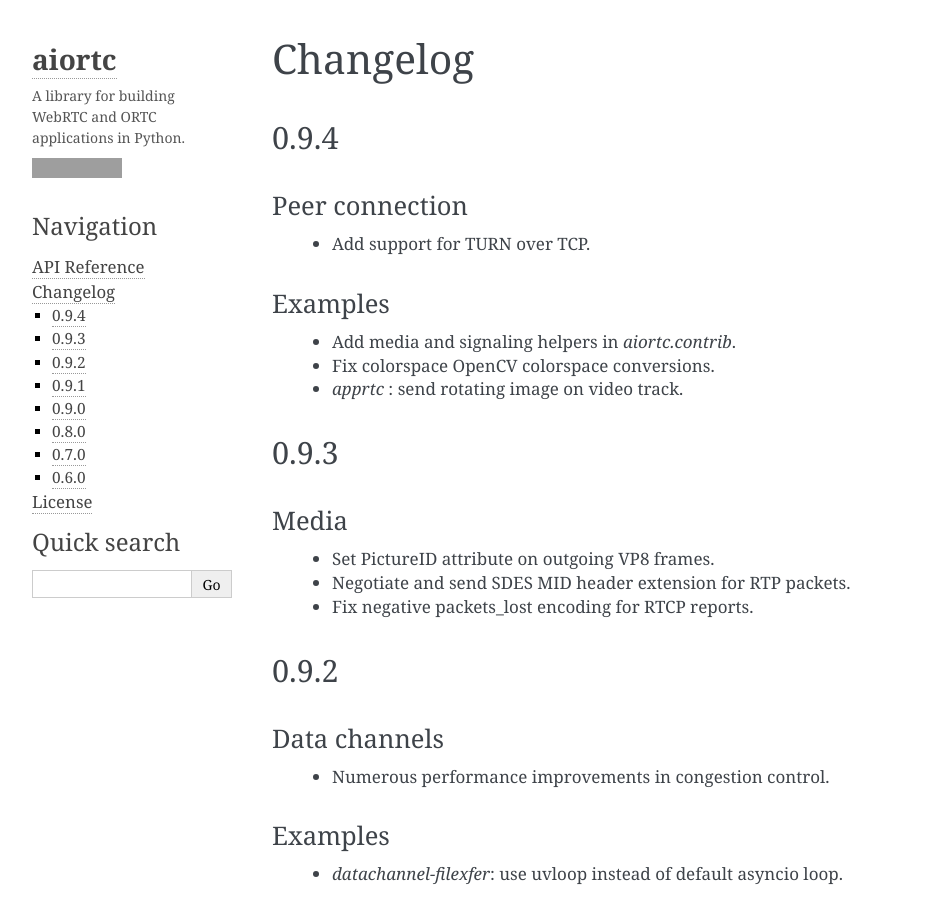
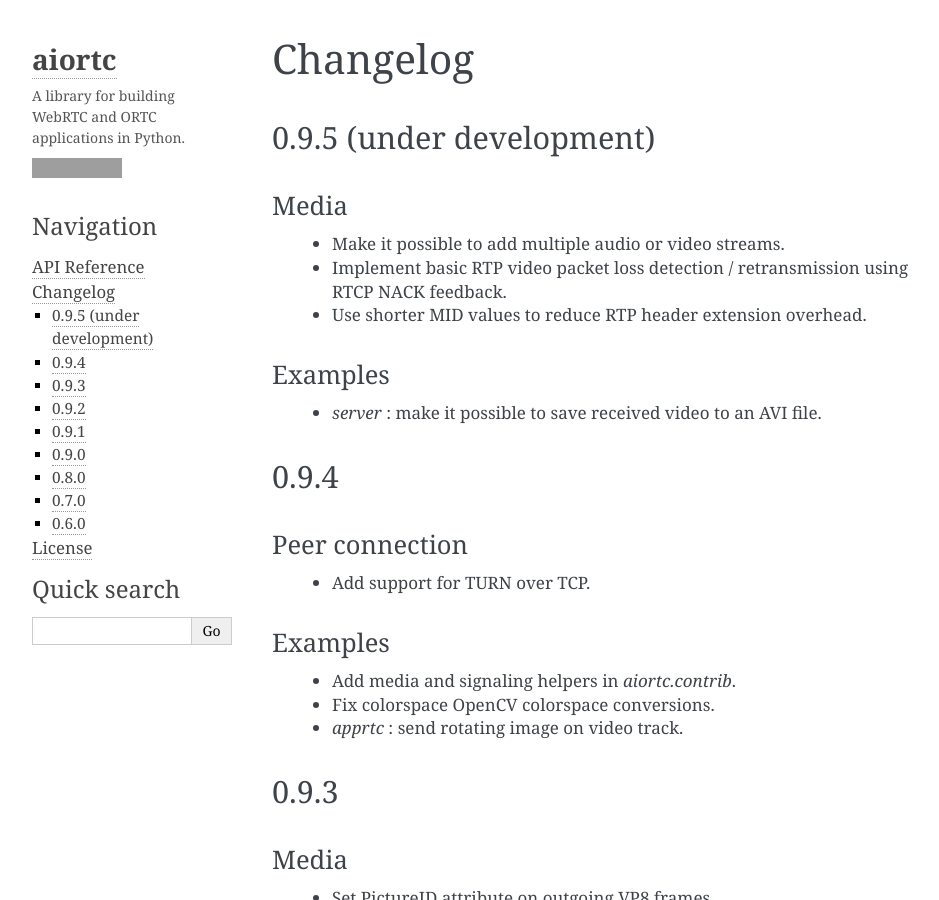
Before and after one commit to mametaro99/image-recognition, a Sphinx documentation site: the page built from docs/changelog.rst, in a window 1280 px wide and 900 px high, cut to the strip 0-900 px from the top of the window. Shown: the whole strip, without its empty margins (148-1087 px from the left). Built offline with Sphinx 7.4.7, drawn with Linux system fonts in a browser that asks for light colours; grey boxes are pictures that could not be loaded.

Commit message:
[docs] feed changelog

```diff
--- a/docs/changelog.rst
+++ b/docs/changelog.rst
@@ -1,5 +1,22 @@
 Changelog
 =========
+
+0.9.5 (under development)
+-------------------------
+
+Media
+.....
+
+  * Make it possible to add multiple audio or video streams.
+
+  * Implement basic RTP video packet loss detection / retransmission using RTCP NACK feedback.
+
+  * Use shorter MID values to reduce RTP header extension overhead.
+
+Examples
+........
+
+  * `server` : make it possible to save received video to an AVI file.
 
 0.9.4
 -----
```
